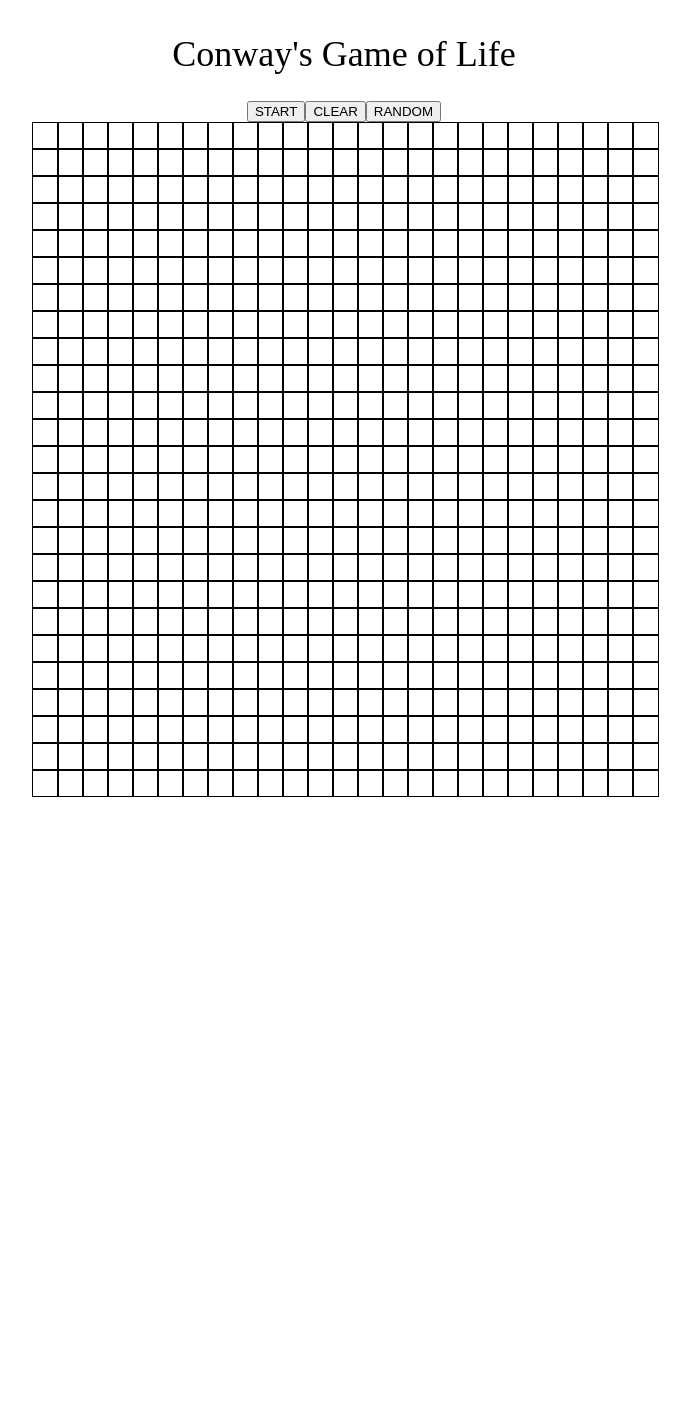
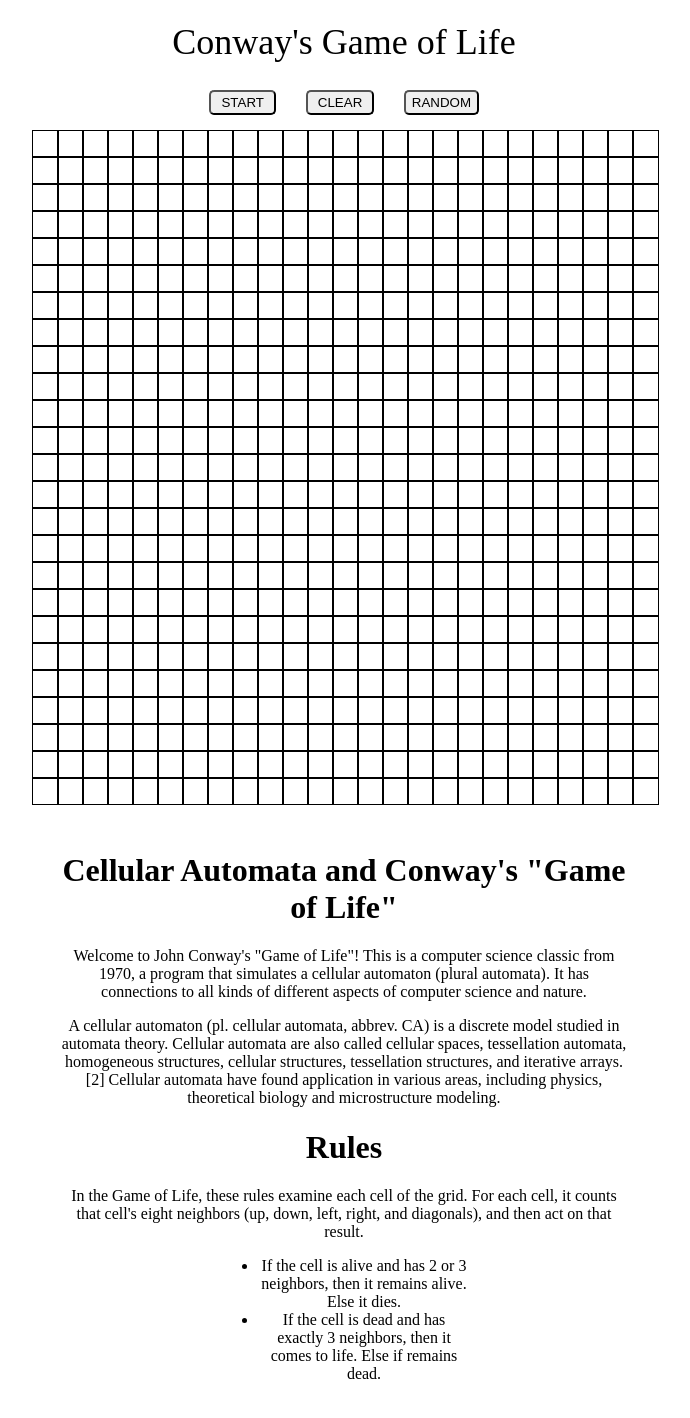
Before and after one commit to hiterharris/game-of-life, a React (Create React App) app: page / in a window 1280 px wide. Shown: the top 1418 px of the page, without its empty margins (296-986 px from the left). Before the commit the page ends 805 px from the top, so only its background shows below. Built offline with nearby package versions, Linux system fonts and the light colour scheme.

Commit message:
add game info, styling

```diff
--- a/src/App.css
+++ b/src/App.css
@@ -6,9 +6,31 @@
 
 header {
   font-size: 36px;
-  margin: 2%;
+  margin: 1%;
 }
 
 .Grid {
   display: grid;
 }
+
+.buttons {
+  display: flex;
+}
+
+.buttons button {
+  margin: 5%;
+  width: 100px;
+  height: 25px;
+  border-radius: 5px;
+}
+
+.Info {
+  text-align: center;
+  width: 45%;
+  margin: 2%;
+}
+
+.Info li {
+  width: 40%;
+  margin: auto;
+}
--- a/src/App.js
+++ b/src/App.js
@@ -1,4 +1,5 @@
 import React from 'react';
+import Info from './components/Info';
 import Grid from './components/Grid';
 import './App.css';
 
@@ -7,6 +8,7 @@ function App() {
     <div className="App">
       <header>Conway's Game of Life</header>
       <Grid />
+      <Info />
     </div>
   );
 }
--- a/src/components/Grid.js
+++ b/src/components/Grid.js
@@ -1,7 +1,6 @@
 import React, {useState, useCallback, useRef} from 'react';
+import produce from 'immer';
 import '../App.css';
-
-import produce from 'immer';
 
 // Default rows, columns
 const numRows = 25;
@@ -17,7 +16,7 @@ const operations = [
     [-1, -1],
     [1, 0],
     [-1, 0],
-]
+];
 
 // Initialize grid with value of zero, "dead"
 const generateEmptyGrid = () => {
--- /dev/null
+++ b/src/components/Info.js
@@ -0,0 +1,20 @@
+import React from 'react';
+import '../App.css';
+
+function Info() {
+  return (
+    <div className="Info">
+      <h1>Cellular Automata and Conway's "Game of Life"</h1>
+      <p>Welcome to John Conway's "Game of Life"! This is a computer science classic from 1970, a program that simulates a cellular automaton (plural automata). It has connections to all kinds of different aspects of computer science and nature.</p>
+      <p>A cellular automaton (pl. cellular automata, abbrev. CA) is a discrete model studied in automata theory. Cellular automata are also called cellular spaces, tessellation automata, homogeneous structures, cellular structures, tessellation structures, and iterative arrays.[2] Cellular automata have found application in various areas, including physics, theoretical biology and microstructure modeling.</p>
+      <h1>Rules</h1>
+      <p>In the Game of Life, these rules examine each cell of the grid. For each cell, it counts that cell's eight neighbors (up, down, left, right, and diagonals), and then act on that result.</p>
+      <ul>
+          <li>If the cell is alive and has 2 or 3 neighbors, then it remains alive. Else it dies.</li>
+          <li>If the cell is dead and has exactly 3 neighbors, then it comes to life. Else if remains dead.</li>
+      </ul>
+    </div>
+  );
+}
+
+export default Info;
```
